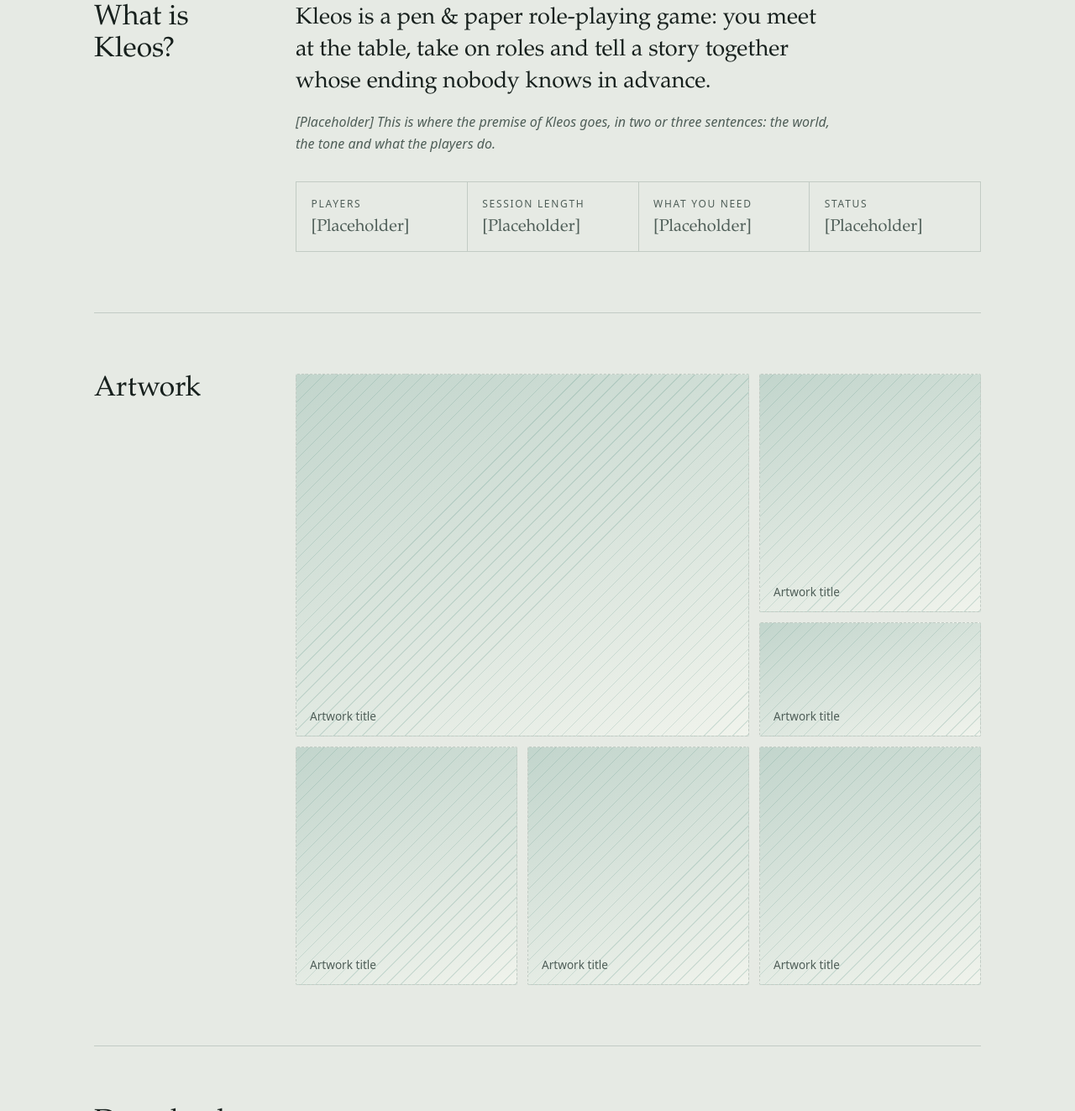
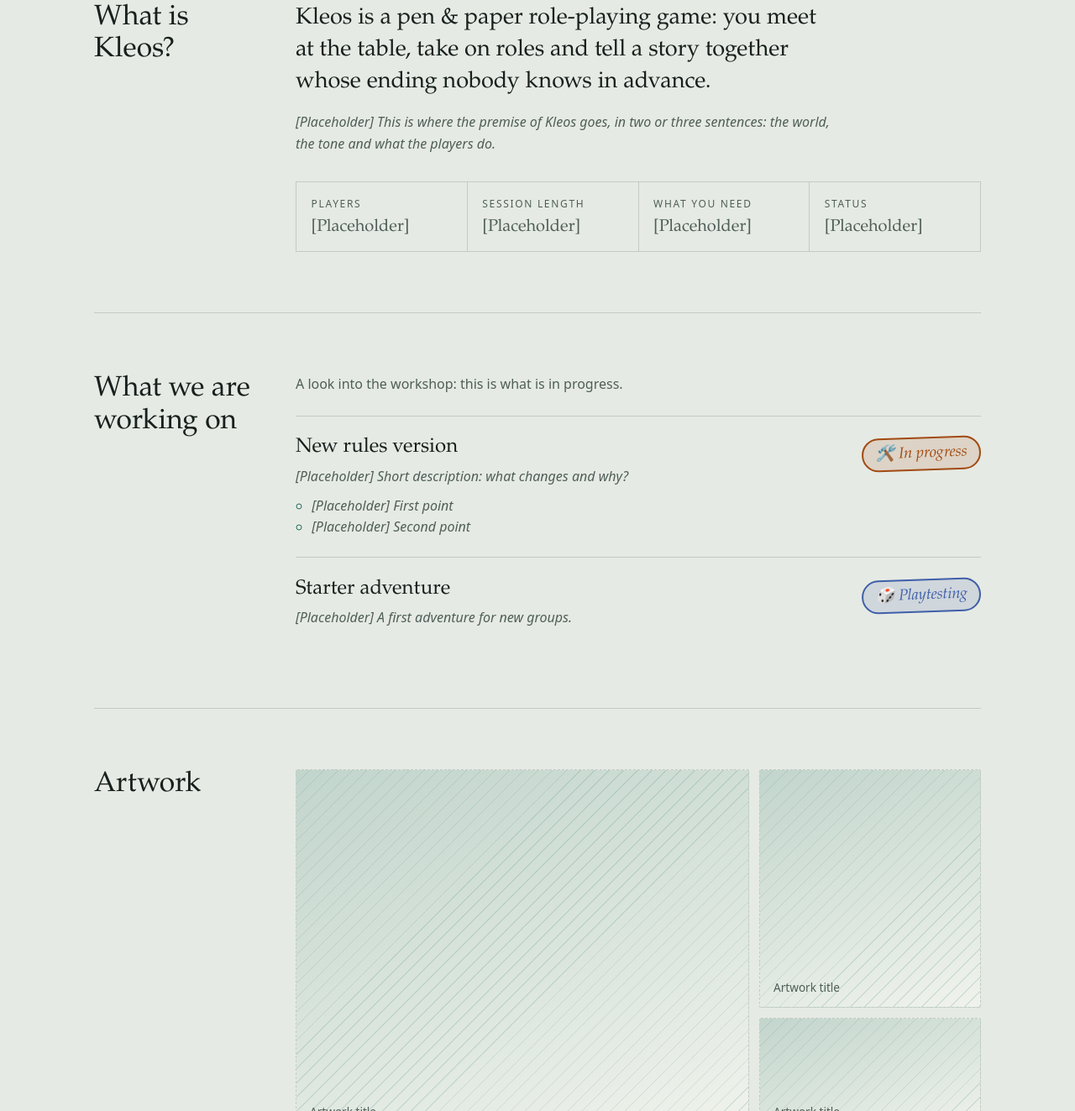
Before and after one commit to kleos-pnp/game, a plain HTML site: page index.html in a window 1280 px wide. Shown: the part 769-2092 px from the top of the page at 84% size. Drawn offline with Linux system fonts and the light colour scheme.

Commit message:
NEW In-Progress

```diff
--- a/content.js
+++ b/content.js
@@ -60,6 +60,45 @@ window.KLEOS = {
         value: { de: "[Platzhalter]", en: "[Placeholder]" } },
       { label: { de: "Stand", en: "Status" },
         value: { de: "[Platzhalter]", en: "[Placeholder]" } }
+    ]
+  },
+
+  /* ---------- Daran arbeiten wir gerade ----------
+     One { ... } block per project. Copy a block to add one, delete a block to remove it.
+       title:        name of the project
+       description:  one or two sentences (optional)
+       bullets:      short list of points (optional, delete the line if you don't want it)
+       status:       ANY text, emojis welcome, e.g. "🛠️ Wir hämmern drauf rum"
+       tone:         colour of the status label. Choose one of:
+                     "hot"  (orange: in full swing)
+                     "go"   (green: nearly done / released)
+                     "idea" (blue: still an idea or in testing)
+                     "rest" (grey: paused)
+                     Leave it out for a neutral label.
+     Set  work: []  (empty) to hide the whole section. */
+  work: {
+    heading: { de: "Daran arbeiten wir gerade", en: "What we are working on" },
+    lead: {
+      de: "Ein Blick in die Werkstatt: Das ist gerade in Arbeit.",
+      en: "A look into the workshop: this is what is in progress."
+    },
+    items: [
+      { title: { de: "Neue Regelversion", en: "New rules version" },
+        description: {
+          de: "[Platzhalter] Kurze Beschreibung: Was ändert sich und warum?",
+          en: "[Placeholder] Short description: what changes and why?" },
+        bullets: {
+          de: ["[Platzhalter] Erster Punkt", "[Platzhalter] Zweiter Punkt"],
+          en: ["[Placeholder] First point", "[Placeholder] Second point"] },
+        status: { de: "🛠️ In Arbeit", en: "🛠️ In progress" },
+        tone: "hot" },
+
+      { title: { de: "Einstiegsabenteuer", en: "Starter adventure" },
+        description: {
+          de: "[Platzhalter] Ein erstes Abenteuer für neue Spielgruppen.",
+          en: "[Placeholder] A first adventure for new groups." },
+        status: { de: "🎲 Im Playtest", en: "🎲 Playtesting" },
+        tone: "idea" }
     ]
   },
 
--- a/index.html
+++ b/index.html
@@ -15,6 +15,7 @@
     <a class="brand" href="#top">Kleos</a>
     <nav class="nav" aria-label="Navigation">
       <a href="#premise" data-i18n="nav_premise">Prämisse</a>
+      <a href="#work" id="nav-work" data-i18n="nav_work">In Arbeit</a>
       <a href="#artwork" data-i18n="nav_art">Artwork</a>
       <a href="#downloads" data-i18n="nav_dl">Downloads</a>
       <a href="#community" data-i18n="nav_community">Community</a>
@@ -41,6 +42,16 @@
         <div class="section-body">
           <div class="prose" id="premise-text"></div>
           <dl class="facts" id="facts"></dl>
+        </div>
+      </div></div>
+    </section>
+
+    <section class="section" id="work" hidden>
+      <div class="wrap"><div class="section-grid">
+        <h2 id="work-h"></h2>
+        <div class="section-body">
+          <p class="lead" id="work-lead"></p>
+          <ol class="work" id="work-list"></ol>
         </div>
       </div></div>
     </section>
--- a/site.js
+++ b/site.js
@@ -8,7 +8,7 @@
   var UI = {
     de: {
       skip: "Zum Inhalt springen",
-      nav_premise: "Prämisse", nav_art: "Artwork", nav_dl: "Downloads", nav_community: "Community",
+      nav_work: "In Arbeit", nav_premise: "Prämisse", nav_art: "Artwork", nav_dl: "Downloads", nav_community: "Community",
       cta_rules: "Regeln herunterladen", cta_premise: "Worum geht es?",
       h_art: "Artwork", h_dl: "Downloads", h_community: "Community",
       dl_lead: "Regeln und Zusatzinhalte zum Herunterladen.",
@@ -20,7 +20,7 @@
     },
     en: {
       skip: "Skip to content",
-      nav_premise: "Premise", nav_art: "Artwork", nav_dl: "Downloads", nav_community: "Community",
+      nav_work: "In progress", nav_premise: "Premise", nav_art: "Artwork", nav_dl: "Downloads", nav_community: "Community",
       cta_rules: "Download the rules", cta_premise: "What is it about?",
       h_art: "Artwork", h_dl: "Downloads", h_community: "Community",
       dl_lead: "Rules and extra content to download.",
@@ -152,6 +152,46 @@
       facts.appendChild(wrap);
     });
 
+    /* work in progress */
+    var W = C.work || {};
+    var wItems = W.items || [];
+    var wList = $("work-list");
+    wList.textContent = "";
+    $("work").hidden = !wItems.length;
+    $("nav-work").hidden = !wItems.length;
+    if (wItems.length) {
+      $("work-h").textContent = t(W.heading);
+      $("work-lead").textContent = t(W.lead);
+      $("work-lead").hidden = !W.lead;
+      wItems.forEach(function (w) {
+        var li = el("li", "wk");
+        var main = el("div", "wk-main");
+        main.appendChild(el("h3", null, t(w.title)));
+        if (w.description) {
+          var wd = t(w.description);
+          var wp = el("p", null, wd);
+          markPlaceholder(wp, wd);
+          main.appendChild(wp);
+        }
+        var bl = w.bullets ? [].concat(t(w.bullets)) : [];
+        if (bl.length) {
+          var ul = el("ul");
+          bl.forEach(function (b) {
+            var bi = el("li", null, b);
+            markPlaceholder(bi, b);
+            ul.appendChild(bi);
+          });
+          main.appendChild(ul);
+        }
+        li.appendChild(main);
+        if (w.status) {
+          var tone = /^(hot|go|idea|rest)$/.test(w.tone || "") ? w.tone : "plain";
+          li.appendChild(el("span", "status " + tone, t(w.status)));
+        }
+        wList.appendChild(li);
+      });
+    }
+
     /* gallery */
     var g = $("gallery");
     g.textContent = "";
--- a/style.css
+++ b/style.css
@@ -14,6 +14,8 @@
   --accent: #1F6B5C;
   --accent-ink: #F0F3EC;
   --scrim: rgba(8, 14, 12, .78);
+  --hot: #A24A12;
+  --idea: #3F5FA8;
   --display: "Bodoni 72", "Bodoni MT", Didot, "Hoefler Text", "Palatino Linotype", Georgia, serif;
   --body: system-ui, -apple-system, "Segoe UI", Roboto, "Helvetica Neue", Arial, sans-serif;
   --gutter: clamp(1rem, 4vw, 3rem);
@@ -30,6 +32,8 @@
     --accent: #6CC4AF;
     --accent-ink: #0E1513;
     --scrim: rgba(0, 0, 0, .7);
+    --hot: #F0A268;
+    --idea: #8FB0F0;
   }
 }
 
@@ -186,6 +190,50 @@ a:focus-visible, button:focus-visible {
 .facts dt { font-size: .75rem; letter-spacing: .14em; text-transform: uppercase; color: var(--muted); }
 .facts dd { margin: .3rem 0 0; font: 400 1.25rem/1.3 var(--display); }
 
+/* Work in progress */
+.work { list-style: none; margin: 0; padding: 0; }
+.wk {
+  display: grid;
+  grid-template-columns: minmax(0, 1fr) auto;
+  gap: .75rem 1.5rem;
+  align-items: start;
+  padding-block: 1.4rem;
+  border-top: 1px solid var(--line);
+}
+.wk-main { min-width: 0; }
+.wk h3 { margin: 0; font: 400 1.5rem/1.25 var(--display); }
+.wk p { margin: .4rem 0 0; max-width: 38rem; }
+.wk ul { margin: .6rem 0 0; padding-left: 1.2rem; max-width: 38rem; }
+.wk li::marker { color: var(--accent); }
+
+.status {
+  --tone: var(--muted);
+  display: inline-block;
+  padding: .45rem .9rem;
+  border: 2px solid var(--tone);
+  border-radius: 999px;
+  background: color-mix(in srgb, var(--tone) 14%, transparent);
+  color: var(--tone);
+  font: italic 400 1.15rem/1.2 var(--display);
+  text-align: center;
+  white-space: nowrap;
+  transform: rotate(-2deg);
+  transform-origin: right center;
+}
+.status.hot  { --tone: var(--hot); }
+.status.go   { --tone: var(--accent); }
+.status.idea { --tone: var(--idea); }
+.status.rest { --tone: var(--muted); border-style: dashed; }
+.status.plain { --tone: var(--fg); }
+@media (max-width: 36rem) {
+  .wk { grid-template-columns: minmax(0, 1fr); }
+  .status { order: -1; justify-self: start; white-space: normal; transform-origin: left center; }
+}
+@media (prefers-reduced-motion: no-preference) {
+  .status { transition: transform .2s; }
+  .wk:hover .status { transform: rotate(0deg); }
+}
+
 /* Gallery */
 .gallery {
   display: grid;
@@ -317,3 +365,9 @@ dialog#lightbox .close {
 /* Legal pages */
 .legal { padding-block: 2rem 4rem; max-width: 48rem; }
 .legal h1 { font: 400 clamp(2rem, 5vw, 3rem)/1.1 var(--display); margin: 0 0 1.5rem; }
+.legal h2 { font: 400 1.5rem/1.25 var(--display); margin: 2.25rem 0 .5rem; }
+.legal p, .legal address, .legal li { max-width: 42rem; }
+.legal address { font-style: normal; margin: 0 0 1rem; }
+.legal ul { padding-left: 1.25rem; }
+.legal .stand { color: var(--muted); font-size: .9rem; margin-top: 2.5rem; }
+.fill { background: color-mix(in srgb, var(--accent) 22%, transparent); color: inherit; padding: 0 .2em; border-radius: 2px; }
```
